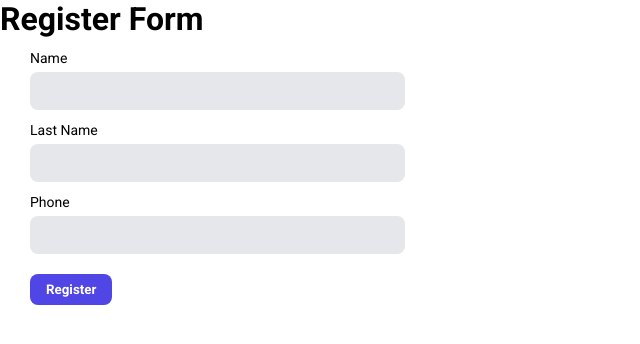
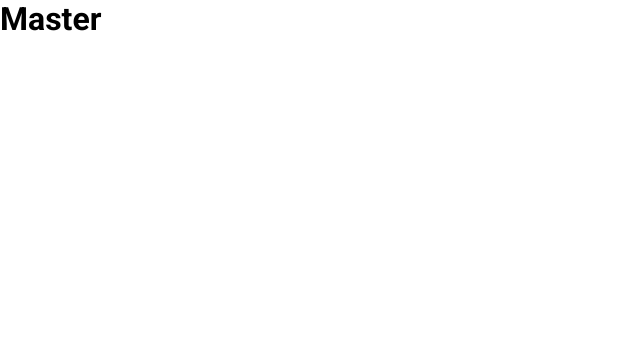
Before and after one commit to rcapeto/components, a React (Create React App) app: page / in a window 1280 px wide. Shown: the top 344 px of the page, without its empty margins (0-640 px from the left). Built offline with nearby package versions, Linux system fonts and the light colour scheme.

Commit message:
reset app component

```diff
--- a/src/App.tsx
+++ b/src/App.tsx
@@ -1,39 +1,5 @@
-import { Form, PhoneCheck } from './components/Form';
-
-const App = () => {
+export default function App() {
   return(
-    <>
-      <h1>Register Form</h1>
-      <Form
-        style={{ padding: '10px 30px'}}
-        handleSubmitForm={(fields, event) => {
-          console.log({ fields, event })
-        }}
-      >
-
-        <Form.Input
-          label='Name'
-          inputName='name'
-        />
-
-        <Form.Input
-          label='Last Name'
-          inputName='last_name'
-        />
-
-        <Form.Input
-          label='Phone'
-          inputName='phone'
-          validation={PhoneCheck}
-          inlineValidation
-          mask='cellphone'
-          errorMessage='Invalid Phone'
-        />
-
-        <Form.SubmitButton btnText="Register" />
-      </Form>
-    </>
+    <h1>Master</h1>
   );
 }
-
-export default App;
```
